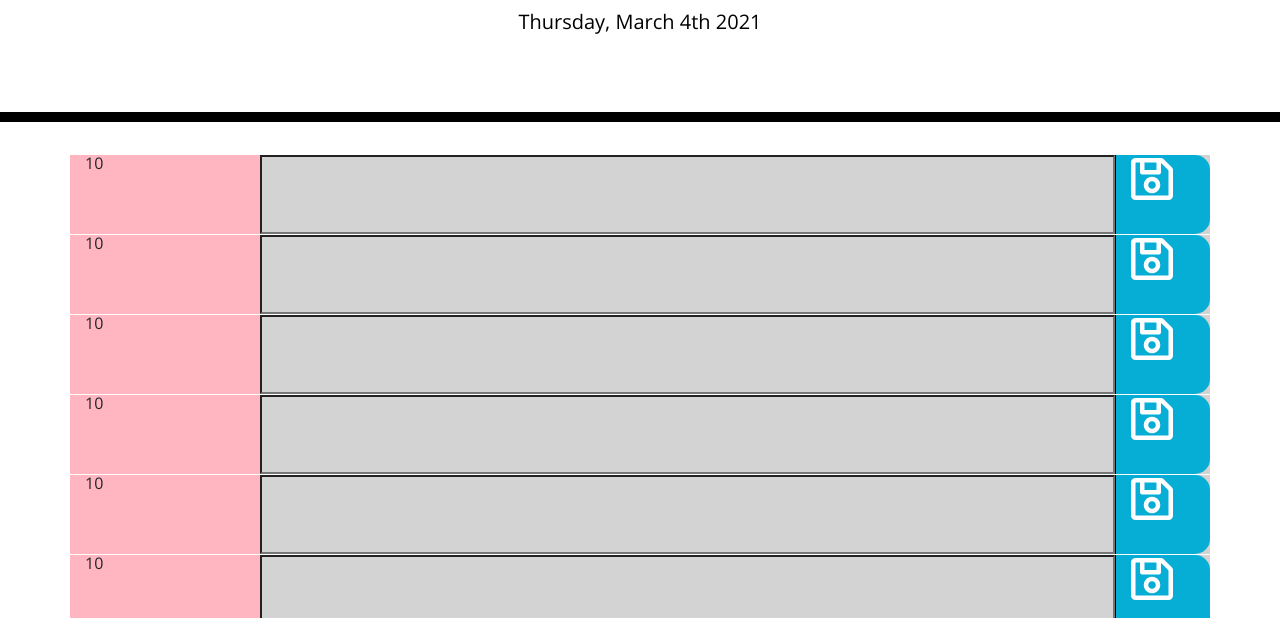
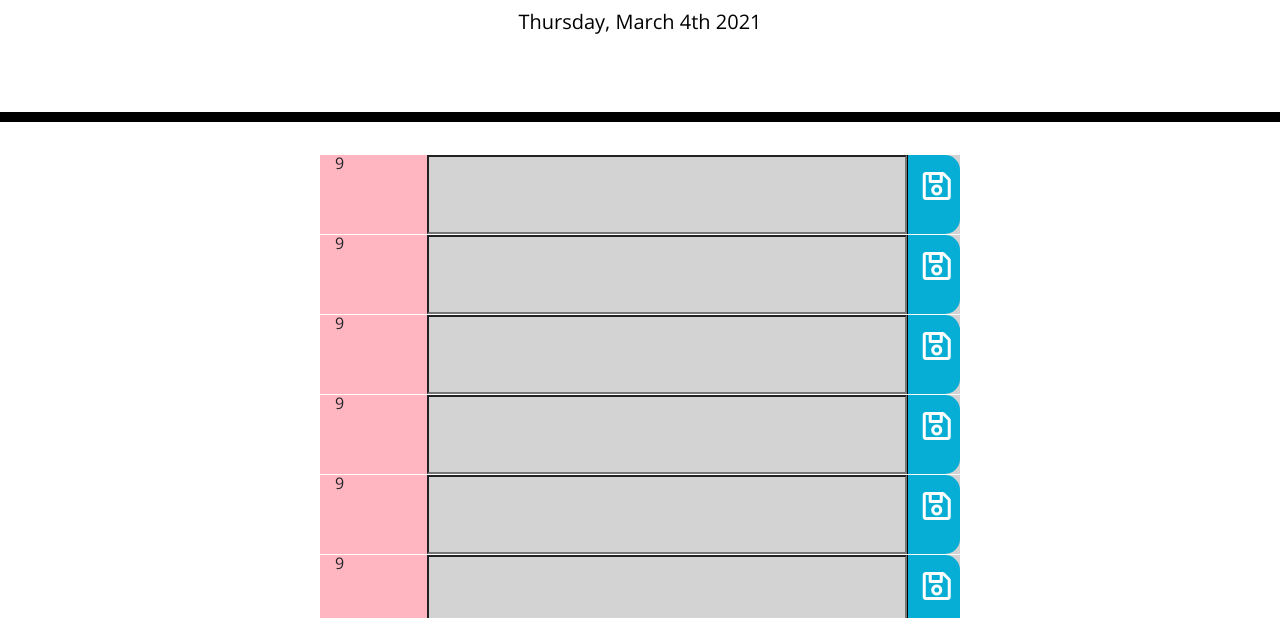
Before and after one commit to nfinnegan/Work_Day_Scheduler, a plain HTML site: page index.html in a window 1280 px wide. Shown: the part 182-800 px from the top of the page. Drawn offline with nearby package versions, Linux system fonts and the light colour scheme.

Commit message:
working on displaying times functionality

```diff
--- a/script.js
+++ b/script.js
@@ -1,33 +1,100 @@
-$(document).ready(dayPlanner)
+$(document).ready()
 date();
-//var hourIndex= 0
+var hourIndex= 0
+var plannerTimes = [
+    { hour: 9,
+      id: 1,
+    },
+    {hour: 10,
+     id: 2,
+    },
+    {hour: 11,
+     id: 3,
+    },
+    {hour: 12,
+     id: 4,
+    },
+    {hour: 1,
+     id: 5,
+    },
+    {hour: 2,
+     id: 6,
+    },
+    {hour: 3,
+     id: 7,
+    },
+    {hour: 4,
+     id: 8,
+    },
+    {hour: 5,
+     id: 9,
+    },
+];
+let saveToDoItem = $(".saveBtn");
+let plannerTasks = $(".inputTasks");
 
 function date(){
     today = moment().format("dddd, MMMM Do YYYY");
     $("#currentDay").text(today);
-    console.log("hey")
+    //console.log("hey")
 };
-var plannerTimes = [9,10,11,12,1,2,3,4,5]
 
-//looping through each time slot and creating rows/columsn
-plannerTimes.forEach(dayPlanner);
+function getHour(i){
+    return plannerTimes[i].hour;
 
-//creating the rows & columns needed per time block
-function dayPlanner(){
+}
+
+//plannerTimes.forEach(dayPlanner);
+
+//creating 1 set of the rows & columns needed per time block
+plannerTimes.forEach(function(){
 
     let plannerRow = $("<div></div>").addClass("row justify-content-center").appendTo(".container");
-    let plannerCol1 = $("<div></div").addClass("col-sm-2 col-md-2 col-lg-2 column1").appendTo(plannerRow);
-    let plannerCol2 = $("<input type='text' name='textbox' maxlength='140'></input>").addClass("col-sm-9 col-md-9 col-lg-9 column2").appendTo(plannerRow)
+    let plannerCol1 = $("<div></div>").addClass("col-sm-2 col-md-2 col-lg-2 column1").appendTo(plannerRow).text(getHour);
+    let plannerCol2 = $("<input type='text' name='textbox' maxlength='140'></input>").addClass("col-sm-9 col-md-9 col-lg-9 column2 inputTasks").appendTo(plannerRow)
     let saveBtnCol3 = $("<i><i/>").addClass("col-sm-1 col-md-1 col-lg-1 column3 saveBtn far fa-save").appendTo(plannerRow);
- }
 
-let time = $(".column1")
-plannerTimes.forEach(displayTimes);
+        // for(i=0; i < plannerTimes[hourIndex].length; i++){
+        //     let timeCol = $(".column1");
+        //     timeCol.text(this.hour);
+        //     console.log(timeCol);
+        // }
+    })
+//event listener for save icon
 
-function displayTimes(){
-let i=0;
-i < plannerTimes.length;
-i++
-time.text(plannerTimes[i]);
-console.log(plannerTimes);
-}
+    $("i").on("click",saveIcon)
+
+
+    function saveIcon(event){
+    event.preventDefault();
+    plannerTaskValue = plannerTasks.value;
+    let tasksList = JSON.parse(localStorage.getItem("taskItems")) || []
+    tasksList.push(plannerTaskValue);
+    let newTaskList = JSON.stringify(tasksList)
+    localStorage.setItem("taskItems",newTaskList);
+    plannerTasks.text(newTaskList);
+     }
+
+
+
+
+//trying to add times listed on left
+// function displayTimes(){
+// let clockTime = $(".column1")
+// if (clockTime) {
+//     let i=0;
+//     i++;
+//     while (i < plannerTimes.length){
+//         clockTime.text(plannerTimes[i])
+//     }
+// }
+// }
+
+// function displayTimes(){
+// let clockTime = $(".column1")
+// let i=0;
+// i < plannerTimes.length;
+// i++
+// clockTime.text(plannerTimes[i]);
+// console.log(plannerTimes);
+// }
--- a/style.css
+++ b/style.css
@@ -79,11 +79,15 @@ textarea{
 }
 
 .fa-save{
-  font-size: 3em;
+  font-size: 2em;
   align-items: center;
+  padding-top:15px;
 }
 
 /*.saveBtn*/
+.container{
+  width: 50%;
+}
 
 .fa-save:hover {
   font-size: 20px;
```
